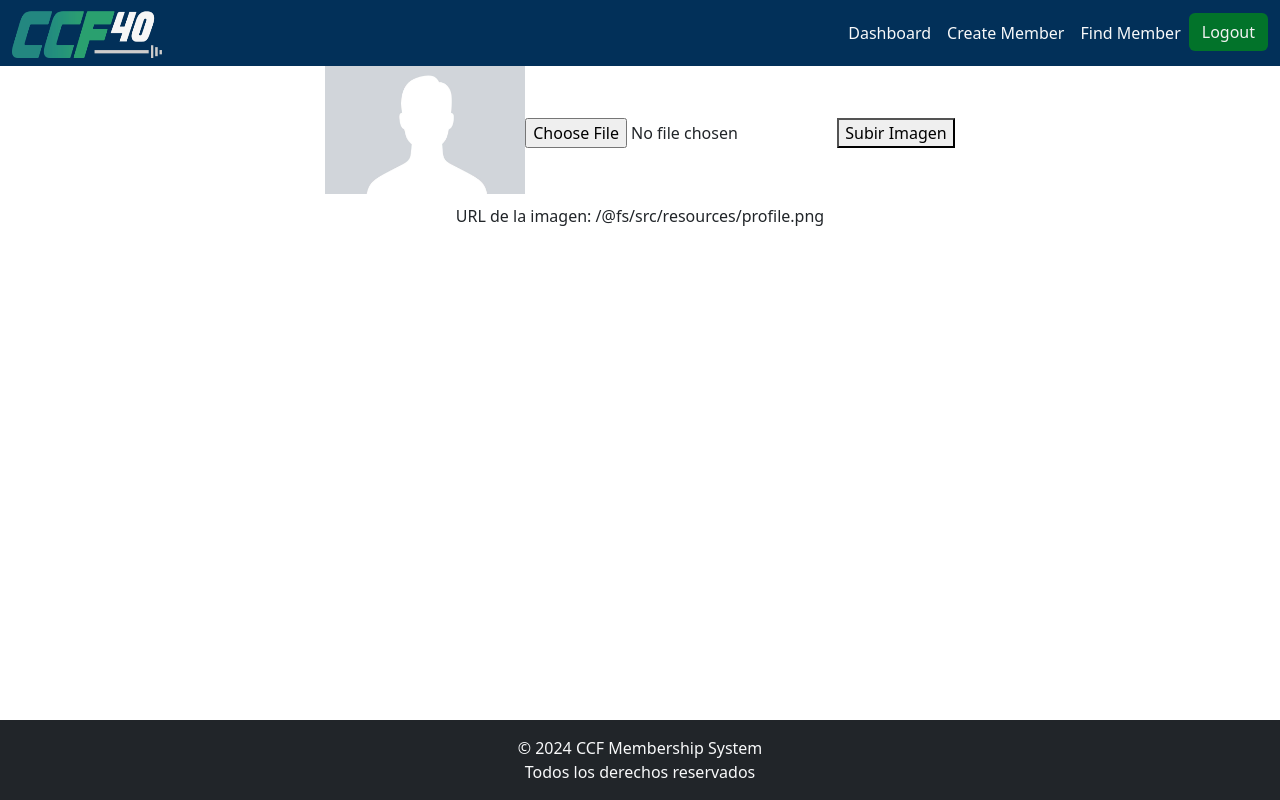
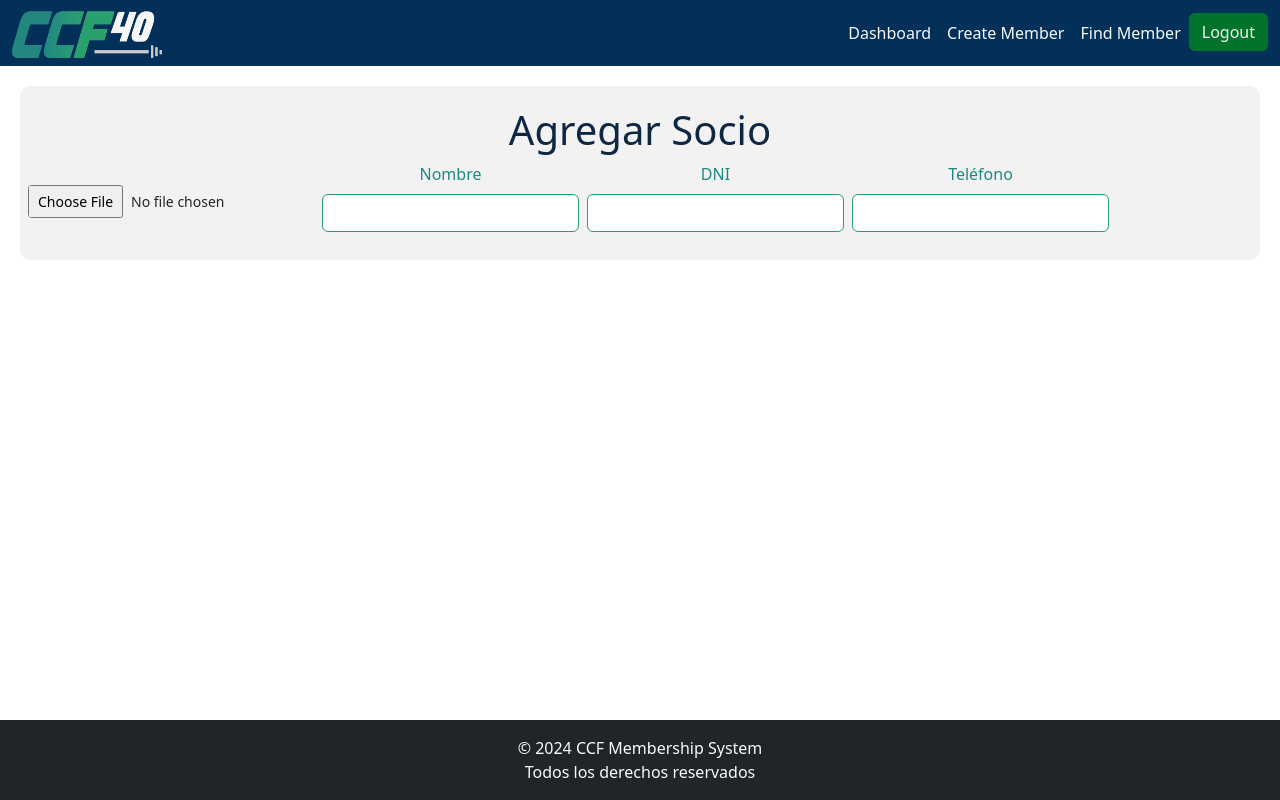
Before and after one commit to ayrtonacevedo/ccf-membership-system, a React (Create React App) app: page / in a window 1280 px wide. Built offline with nearby package versions, Linux system fonts and the light colour scheme; no server answers; sample sign-in values are in the browser's storage.

Commit message:
implementacion FireStorage

```diff
--- a/src/components/home/Home.jsx
+++ b/src/components/home/Home.jsx
@@ -1,14 +1,116 @@
-import React from "react";
+import React, { useState } from "react";
 import UploadImage from "../uploadImage/UploadImage";
 // import { saveMembersToFirebase } from "../../data/members.seeder";
 
 const Home = () => {
-  // const handleSaveMembers = () => {
-  //   saveMembersToFirebase();
-  // };
+  const [image, setImage] = useState(null);
+  const [preview, setPreview] = useState(null);
+  const [formData, setFormData] = useState({
+    nombre: "",
+    dni: "",
+    telefono: "",
+    observaciones: "",
+    fechaInicio: "",
+    fechaVencimiento: "",
+  });
+
+  // Función para manejar el cambio de imagen
+  const handleImageChange = (e) => {
+    const file = e.target.files[0];
+    if (file) {
+      setImage(file);
+      const reader = new FileReader();
+      reader.onloadend = () => {
+        setPreview(reader.result);
+      };
+      reader.readAsDataURL(file);
+    }
+  };
+
+  // Función para manejar el cambio de los inputs del formulario
+  const handleInputChange = (e) => {
+    const { name, value } = e.target;
+    setFormData({ ...formData, [name]: value });
+  };
+
+  // Función para manejar el submit del formulario
+  const handleSubmit = (e) => {
+    e.preventDefault();
+    // Aquí podrías procesar el envío de datos, incluyendo la imagen
+    console.log("Datos del formulario:", formData);
+    console.log("Imagen:", image);
+  };
+
   return (
-    <div>
-      <UploadImage />
+    <div className="container-createMembers">
+      <div className="row">
+        <div className="col">
+          <h1 className="h1-agregarSocio">Agregar Socio</h1>
+          <form onSubmit={""}>
+            <div className="row d-flex ">
+              <div className="row col-md-3 d-flex justify-content-center align-items-center">
+                {preview && (
+                  <img
+                    src={preview} // Usa la URL de la imagen desde el estado
+                    alt="Uploaded Preview"
+                    className="img-thumbnail mb-3"
+                    style={{ width: "200px", height: "auto" }}
+                  />
+                )}
+
+                <input
+                  type="file"
+                  accept="image/*"
+                  className="form-control-sm"
+                  onChange={handleImageChange}
+                />
+              </div>
+
+              <div className="col d-flex">
+                <div className="mb-2 me-2">
+                  <label className="form-label label-agregarSocio">
+                    Nombre
+                  </label>
+                  <input
+                    type="text"
+                    name="name"
+                    className="form-control input-agregarSocio"
+                    value={formData.name}
+                    onChange={""}
+                    required
+                  />
+                </div>
+
+                <div className="mb-2 me-2">
+                  <label className="form-label label-agregarSocio">DNI</label>
+                  <input
+                    type="number"
+                    name="dni"
+                    className="form-control input-agregarSocio"
+                    value={formData.dni}
+                    onChange={""}
+                    required
+                  />
+                </div>
+
+                <div className="mb-2 me-2">
+                  <label className="form-label label-agregarSocio">
+                    Teléfono
+                  </label>
+                  <input
+                    type="number"
+                    name="phone"
+                    className="form-control input-agregarSocio"
+                    value={formData.phone}
+                    onChange={""}
+                    required
+                  />
+                </div>
+              </div>
+            </div>
+          </form>
+        </div>
+      </div>
     </div>
   );
 };
--- /dev/null
+++ b/src/components/home/home.css
@@ -0,0 +1,6 @@
+.createMember-container {
+  background-color: #f2f2f2;
+  padding: 20px;
+  border-radius: 10px;
+  margin: 20px;
+}
--- a/src/components/membersDashboard/MembersDashboard.jsx
+++ b/src/components/membersDashboard/MembersDashboard.jsx
@@ -23,12 +23,12 @@ const MembersDashboard = () => {
   // useEffect(() => {
   //   dispatch(fetchMembers());
   // }, [dispatch]);
-  useEffect(() => {
-    if (members.length === 0) {
-      console.log("actions");
-      dispatch(fetchMembers());
-    }
-  }, [dispatch, members.length]);
+  // useEffect(() => {
+  //   if (members.length === 0) {
+  //     console.log("actions");
+  //     dispatch(fetchMembers());
+  //   }
+  // }, [dispatch, members.length]);
 
   //funciones para manejar la navegacion entre paginas
   const handleNextPage = () => {
--- a/src/components/privateRoute/PrivateRoute.js
+++ b/src/components/privateRoute/PrivateRoute.js
@@ -1,6 +1,7 @@
 import React, { useEffect, useState } from "react";
 import { Navigate } from "react-router-dom";
 import { useAuth } from "../../context/AuthContext";
+import { Spinners } from "../spinners/Spinners";
 
 const PrivateRoute = ({ children }) => {
   const { user, loading } = useAuth();
@@ -14,10 +15,10 @@ const PrivateRoute = ({ children }) => {
 
   if (loading) {
     return (
-      <div className="d-flex justify-content-center align-items-center vh-100">
-        <p>Cargando...</p>{" "}
-        {/* Puedes reemplazar esto por un spinner si lo deseas */}
-      </div>
+      // <div className="d-flex justify-content-center align-items-center vh-100">
+      //   <p>Cargando...</p>{" "}
+      // </div>
+      <Spinners />
     );
   }
 
--- a/src/components/uploadImage/UploadImage.jsx
+++ b/src/components/uploadImage/UploadImage.jsx
@@ -1,16 +1,29 @@
+import { useDispatch, useSelector } from "react-redux";
 import { useState } from "react";
-import { storage } from "../../firebaseConfig/firebase";
-import { ref, uploadBytes, getDownloadURL } from "firebase/storage";
+import { uploadImage } from "../../redux/actions";
 import imgProfile from "../../resources/profile.png";
 
 function UploadImage() {
+  const dispatch = useDispatch();
+  const imageUrl = useSelector((state) => state.imageUrl);
+
   const [image, setImage] = useState(null);
-  const [imageUrl, setImageUrl] = useState(imgProfile);
+  const [uploading, setUploading] = useState(false);
+  const [error, setError] = useState(null);
+
+  const [preview, setPreview] = useState(imgProfile);
 
   // Esta función maneja el cambio en el input de archivo
   const handleImageChange = (e) => {
-    if (e.target.files[0]) {
-      setImage(e.target.files[0]); // Guardamos el archivo de imagen seleccionado
+    const file = e.target.files[0];
+    if (file) {
+      setImage(file); // Guardamos el archivo de imagen seleccionado
+      const reader = new FileReader();
+      reader.onloadend = () => {
+        setPreview(reader.result);
+      };
+      reader.readAsDataURL(file);
+      setError(null);
     }
   };
   const handleUpload = () => {
@@ -18,47 +31,61 @@ function UploadImage() {
       alert("Por favor, selecciona una imagen primero");
       return;
     }
-    // Crear una referencia en la carpeta imgProfile
-    const storageRef = ref(storage, `imgProfile/${image.name}`);
-
-    // Subir la imagen
-    uploadBytes(storageRef, image)
-      .then(() => {
-        //Obtener la Url de descarga de la imagen
-        return getDownloadURL(storageRef);
-      })
-      .then((url) => {
-        console.log("imagen subida con exito.URL:", url);
-        setImageUrl(url); //guarda la url en el estado si deseas usarla mas tarde
-      })
-      .catch((error) => {
-        console.log("error al subir la imagen", error);
-      });
+    setUploading(true);
+    dispatch(uploadImage(image));
+    setImage(null);
+    setUploading(false);
   };
 
   return (
-    <div>
-      {image ? (
-        <img
-          src={image}
-          alt="Uploaded Preview"
-          style={{ width: "200px", height: "auto", marginBottom: "10px" }}
-        />
-      ) : (
-        <img
-          src={imageUrl}
-          alt="Uploaded Preview"
-          style={{ width: "200px", height: "auto", marginBottom: "10px" }}
-        />
-      )}
+    <div className="container mt-4">
+      <div className="row justify-content-center">
+        <div className="col-md-4 text-center">
+          <div className="card p-4">
+            {preview && (
+              <img
+                src={preview} // Usa la URL de la imagen desde el estado
+                alt="Uploaded Preview"
+                className="img-thumbnail mb-3"
+                style={{ width: "150px", height: "auto" }}
+              />
+            )}
 
-      <input type="file" onChange={handleImageChange} />
+            <div className="mb-3">
+              <input
+                type="file"
+                accept="image/*"
+                className="form-control"
+                onChange={handleImageChange}
+              />
+            </div>
 
-      {image && <p>Imagen seleccionada: {image.name}</p>}
+            {/* {image && (
+              <p className="text-secondary">
+                Imagen seleccionada: {image.name}
+              </p>
+            )} */}
 
-      <button onClick={handleUpload}>Subir Imagen</button>
+            <button
+              onClick={handleUpload}
+              disabled={uploading}
+              className="btn btn-primary"
+            >
+              {uploading ? "Subiendo..." : "Subir Imagen"}
+            </button>
 
-      {imageUrl && <p>URL de la imagen: {imageUrl}</p>}
+            {uploading && (
+              <p className="text-info mt-3">
+                Subiendo imagen, por favor espera...
+              </p>
+            )}
+            {error && <p className="text-danger mt-3">{error}</p>}
+            {imageUrl && (
+              <p className="text-success mt-3">URL de la imagen: {imageUrl}</p>
+            )}
+          </div>
+        </div>
+      </div>
     </div>
   );
 }
--- a/src/redux/reducer.js
+++ b/src/redux/reducer.js
@@ -4,6 +4,10 @@ import {
   FETCH_MEMBERS_FAILURE,
   DELETE_MEMBER_SUCCESS,
   DELETE_MEMBER_FAILURE,
+  ADD_MEMBER_SUCCESS,
+  ADD_MEMBER_FAILURE,
+  UPLOAD_IMAGE_SUCCESS,
+  UPLOAD_IMAGE_FAILURE,
 } from "./actions";
 
 //INITIAL STATE
@@ -11,6 +15,7 @@ const initialState = {
   members: [],
   loading: false,
   error: null,
+  imageUrl: null,
 };
 export default function rootReducer(state = initialState, action) {
   switch (action.type) {
@@ -42,6 +47,26 @@ export default function rootReducer(state = initialState, action) {
         ...state,
         error: action.payload,
       };
+    case ADD_MEMBER_SUCCESS:
+      return {
+        ...state,
+        members: [...state.members, action.payload],
+      };
+    case ADD_MEMBER_FAILURE:
+      return {
+        ...state,
+        error: action.payload,
+      };
+    case UPLOAD_IMAGE_SUCCESS:
+      return {
+        ...state,
+        imageUrl: action.payload,
+      };
+    case UPLOAD_IMAGE_FAILURE:
+      return {
+        ...state,
+        error: action.payload,
+      };
 
     default:
       return state;
```
Also changed, not shown: src/components/createMembers/CreateMembers.jsx (+13 -18 lines), src/redux/actions.js (+51 -3 lines).
